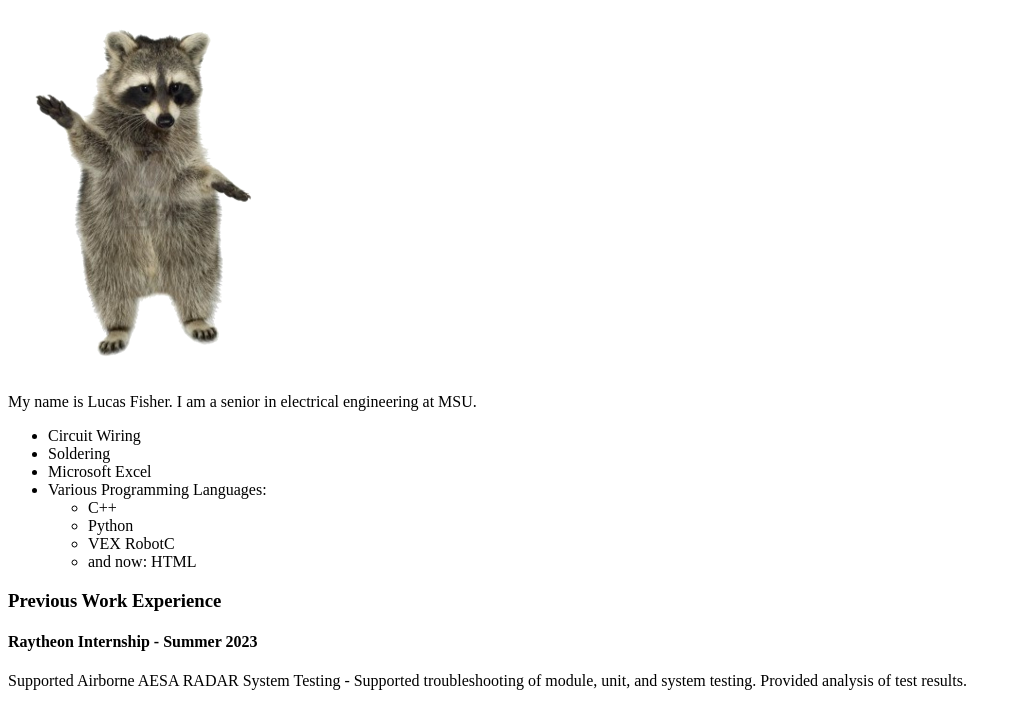
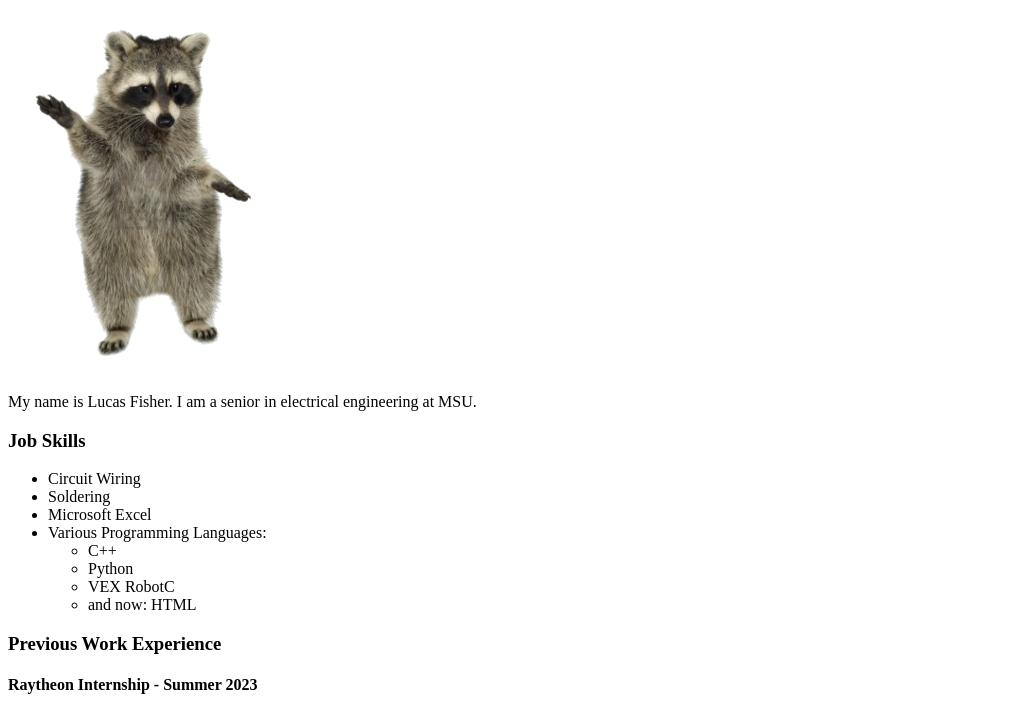
Before and after one commit to Wolfy2025/demo-repo, a plain HTML site: page index.html in a window 1280 px wide. Shown: the part 79-787 px from the top of the page, without its empty margins (0-1018 px from the left). Drawn offline with Linux system fonts and the light colour scheme.

Commit message:
Added header for Job Skills

```diff
--- a/index.html
+++ b/index.html
@@ -10,6 +10,8 @@
         <img src="images/NotRakki.png" alt="My raccoon friend that is also a test image." />
 
         <p>My name is Lucas Fisher.  I am a senior in electrical engineering at MSU.</p>
+
+        <h3>Job Skills</h3>
 
         <ul>
             <li>Circuit Wiring</li>
```
